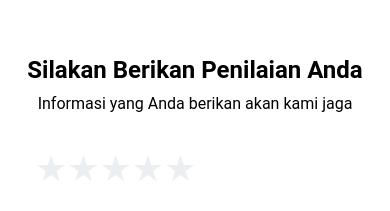
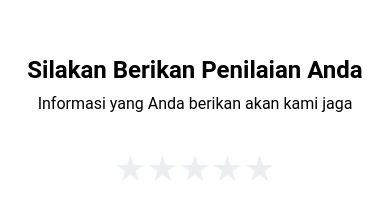
Before and after one commit to MuhammadNazhimMaulana/advice-app-customer, a React (Create React App) app: page /form in a window 390 px wide. Shown: the part 179-390 px from the top of the page. Built offline with nearby package versions, Linux system fonts and the light colour scheme; the HTML template or start-up script is replaced by a standard one.

Commit message:
Another changes on view

```diff
--- a/src/components/StarRating.js
+++ b/src/components/StarRating.js
@@ -4,7 +4,7 @@ const StarRating = () => {
     const [rating, setRating] = useState(0);
     const [hover, setHover] = useState(0);
     return (
-      <div className="star-rating lg:text-center">
+      <div className="star-rating text-center">
         {[...Array(5)].map((star, index) => {
           index += 1;
           return (
```
